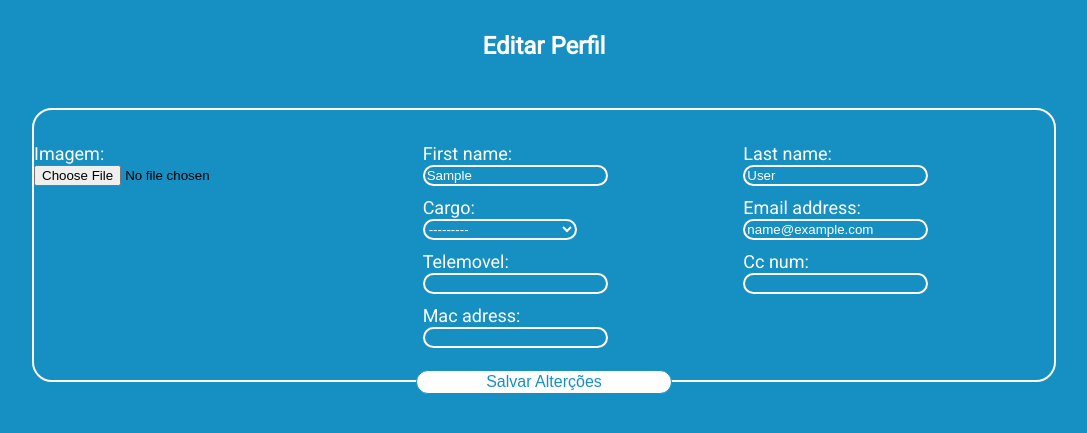
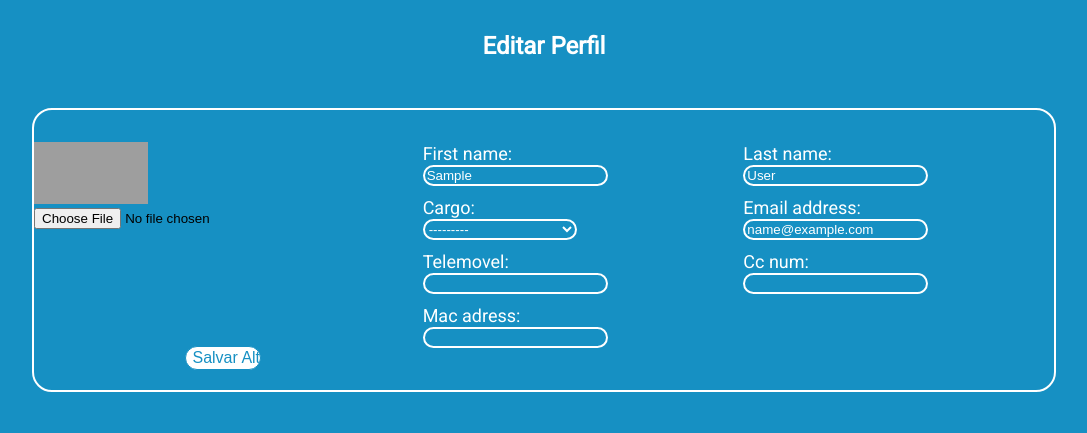
Before and after one commit to fpribeiro3069/JekOffice, a Django app: page /users/editar_perfil/ in a window 1280 px wide. Shown: the top 433 px of the page, without its empty margins (96-1183 px from the left). Run offline with Django 3.2, Linux system fonts and the light colour scheme; the visitor is signed in with stand-in values (Sample User, id 1); data comes from the database, SQL or seed files in the repository; grey boxes are pictures that could not be loaded.

Commit message:
image added to profile editor

```diff
--- a/jekoffice/users/static/css/editar_perfil.css
+++ b/jekoffice/users/static/css/editar_perfil.css
@@ -143,6 +143,7 @@
 color: #FFFFFF;
 }
 input[type="submit"]{
+
   display       : block;
   box-sizing    : border-box;
   margin: -1.5vh auto ;
@@ -156,3 +157,10 @@
   font-size     : 2vh;
   line-height   : 2vh;
 }
+
+img{
+  width: 30%;
+  height: 30%;
+
+
+}
--- a/jekoffice/users/templates/users/editar_perfil.html
+++ b/jekoffice/users/templates/users/editar_perfil.html
@@ -13,9 +13,13 @@
     </div>
 
     <div class="box">
-      <form class="form" action="{% url 'editar_perfil'%}"method="post">
+      <form class="form" action="{% url 'editar_perfil'%}"method="post" enctype='multipart/form-data'>
           {% csrf_token %}
-          <div class="imagem">{{ form.imagem.label_tag}} <br> {{ form.imagem}} </div>
+          {% if user.imagem %}
+          <div class="imagem"><img src="{{user.imagem.url}}" alt=""> <br> {{ form.imagem}} </div>
+          {% else %}
+          <div class="imagem"><img src="/static/css/profile1.png" alt=""> <br> {{ form.imagem}} </div>
+          {% endif %}
           <div class="grid-item1">{{ form.first_name.label_tag}}<br> {{ form.first_name}}</div>
           <div class="grid-item2"> {{ form.last_name.label_tag}}<br> {{ form.last_name}}</div>
           <div class="grid-item3">{{ form.cargo.label_tag}}<br> {{ form.cargo}}</div>
@@ -23,8 +27,9 @@
           <div class="grid-item5">{{ form.telemovel.label_tag}}<br> {{ form.telemovel}}</div>
           <div class="grid-item6">{{ form.cc_num.label_tag}}<br> {{ form.cc_num}}</div>
           <div class="grid-item7">{{ form.mac_adress.label_tag}}<br> {{ form.mac_adress}}</div>
+          <input type="submit" value="Salvar Alterções">
       </form>
     </div>
-    <input type="submit" value="Salvar Alterções">
+
 </body>
 </html>
```
Also changed, not shown: jekoffice/media/users/2020/09/11/confused-travolta-png.png (added), jekoffice/media/users/2020/09/11/confused-travolta-png_fWjRIkL.png (added).
